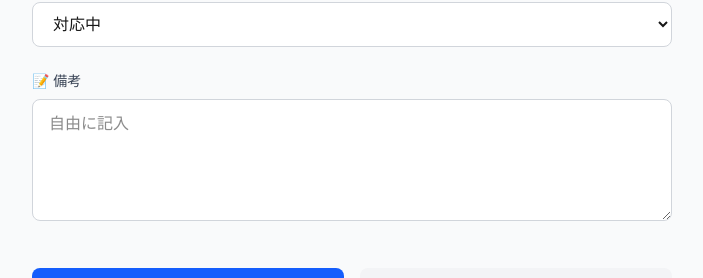
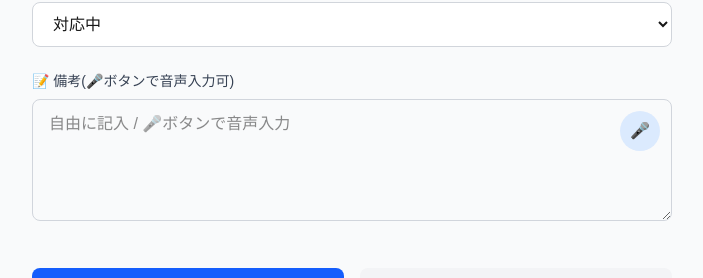
Before and after one commit to restagroup21/resta-crm, a Next.js app: page /consultants/new in a window 1280 px wide. Shown: the part 1031-1309 px from the top of the page, without its empty margins (288-991 px from the left). Built offline with nearby package versions, Linux system fonts and the light colour scheme; no server answers.

Commit message:
備考欄を音声入力対応に

```diff
--- /dev/null
+++ b/app/components/VoiceInput.tsx
@@ -0,0 +1,156 @@
+'use client'
+
+import { useEffect, useRef, useState } from 'react'
+
+interface VoiceInputProps {
+  value: string
+  onChange: (value: string) => void
+  placeholder?: string
+  rows?: number
+  name?: string
+}
+
+export default function VoiceInput({
+  value,
+  onChange,
+  placeholder,
+  rows = 4,
+  name,
+}: VoiceInputProps) {
+  const [isListening, setIsListening] = useState(false)
+  const [isSupported, setIsSupported] = useState(false)
+  const [error, setError] = useState<string | null>(null)
+  const recognitionRef = useRef<any>(null)
+  const baseValueRef = useRef<string>('')
+
+  useEffect(() => {
+    if (typeof window === 'undefined') return
+
+    const SpeechRecognition =
+      (window as any).SpeechRecognition ||
+      (window as any).webkitSpeechRecognition
+
+    if (!SpeechRecognition) {
+      setIsSupported(false)
+      return
+    }
+
+    setIsSupported(true)
+
+    const recognition = new SpeechRecognition()
+    recognition.lang = 'ja-JP'
+    recognition.continuous = true
+    recognition.interimResults = true
+
+    recognition.onresult = (event: any) => {
+      let finalTranscript = ''
+      let interimTranscript = ''
+
+      for (let i = event.resultIndex; i < event.results.length; i++) {
+        const transcript = event.results[i][0].transcript
+        if (event.results[i].isFinal) {
+          finalTranscript += transcript
+        } else {
+          interimTranscript += transcript
+        }
+      }
+
+      // 現在のベース値 + 新しく確定した/途中のテキスト
+      const separator = baseValueRef.current && !baseValueRef.current.endsWith('\n')
+        ? (baseValueRef.current ? ' ' : '')
+        : ''
+      const newValue = baseValueRef.current + separator + finalTranscript + interimTranscript
+      onChange(newValue)
+
+      // 確定したものはベースに追加
+      if (finalTranscript) {
+        baseValueRef.current = baseValueRef.current + separator + finalTranscript
+      }
+    }
+
+    recognition.onerror = (event: any) => {
+      console.error('音声認識エラー:', event.error)
+      if (event.error === 'not-allowed') {
+        setError('マイクの使用が許可されていません。ブラウザの設定を確認してください。')
+      } else if (event.error === 'no-speech') {
+        setError('音声が検出されませんでした。もう一度お試しください。')
+      } else {
+        setError(`エラー: ${event.error}`)
+      }
+      setIsListening(false)
+    }
+
+    recognition.onend = () => {
+      setIsListening(false)
+    }
+
+    recognitionRef.current = recognition
+
+    return () => {
+      recognition.stop()
+    }
+  }, [onChange])
+
+  const toggleListening = () => {
+    if (!recognitionRef.current) return
+
+    if (isListening) {
+      recognitionRef.current.stop()
+      setIsListening(false)
+    } else {
+      setError(null)
+      // 現在の値を保存(音声認識で上書きされないように)
+      baseValueRef.current = value
+      recognitionRef.current.start()
+      setIsListening(true)
+    }
+  }
+
+  return (
+    <div className="relative">
+      <textarea
+        name={name}
+        value={value}
+        onChange={(e) => {
+          onChange(e.target.value)
+          baseValueRef.current = e.target.value
+        }}
+        placeholder={placeholder}
+        rows={rows}
+        className="w-full px-4 py-3 pr-14 border border-gray-300 rounded-lg focus:outline-none focus:border-blue-600 focus:ring-2 focus:ring-blue-100"
+      />
+
+      {isSupported && (
+        <button
+          type="button"
+          onClick={toggleListening}
+          className={`absolute right-3 top-3 w-10 h-10 rounded-full flex items-center justify-center transition-all ${
+            isListening
+              ? 'bg-red-500 text-white animate-pulse shadow-lg'
+              : 'bg-blue-100 text-blue-600 hover:bg-blue-200'
+          }`}
+          title={isListening ? '録音停止' : '音声入力を開始'}
+        >
+          {isListening ? '⏹' : '🎤'}
+        </button>
+      )}
+
+      {error && (
+        <p className="text-red-500 text-sm mt-1">{error}</p>
+      )}
+
+      {!isSupported && (
+        <p className="text-gray-400 text-xs mt-1">
+          ※このブラウザは音声入力に対応していません(Chrome推奨)
+        </p>
+      )}
+
+      {isListening && (
+        <p className="text-blue-600 text-sm mt-1 flex items-center gap-2">
+          <span className="w-2 h-2 bg-red-500 rounded-full animate-pulse"></span>
+          録音中...話してください
+        </p>
+      )}
+    </div>
+  )
+}
--- a/app/consultants/new/page.tsx
+++ b/app/consultants/new/page.tsx
@@ -4,6 +4,7 @@ import { useState } from 'react'
 import { useRouter } from 'next/navigation'
 import Link from 'next/link'
 import { supabase } from '@/lib/supabase'
+import VoiceInput from '@/app/components/VoiceInput'
 
 export default function NewConsultantPage() {
   const router = useRouter()
@@ -241,15 +242,14 @@ export default function NewConsultantPage() {
           </select>
         </Field>
 
-        {/* 備考 */}
-        <Field label="📝 備考">
-          <textarea
+                {/* 備考(音声入力対応) */}
+        <Field label="📝 備考(🎤ボタンで音声入力可)">
+          <VoiceInput
             name="notes"
             value={form.notes}
-            onChange={handleChange}
+            onChange={(v) => setForm({ ...form, notes: v })}
+            placeholder="自由に記入 / 🎤ボタンで音声入力"
             rows={4}
-            placeholder="自由に記入"
-            className="input"
           />
         </Field>
 
```
